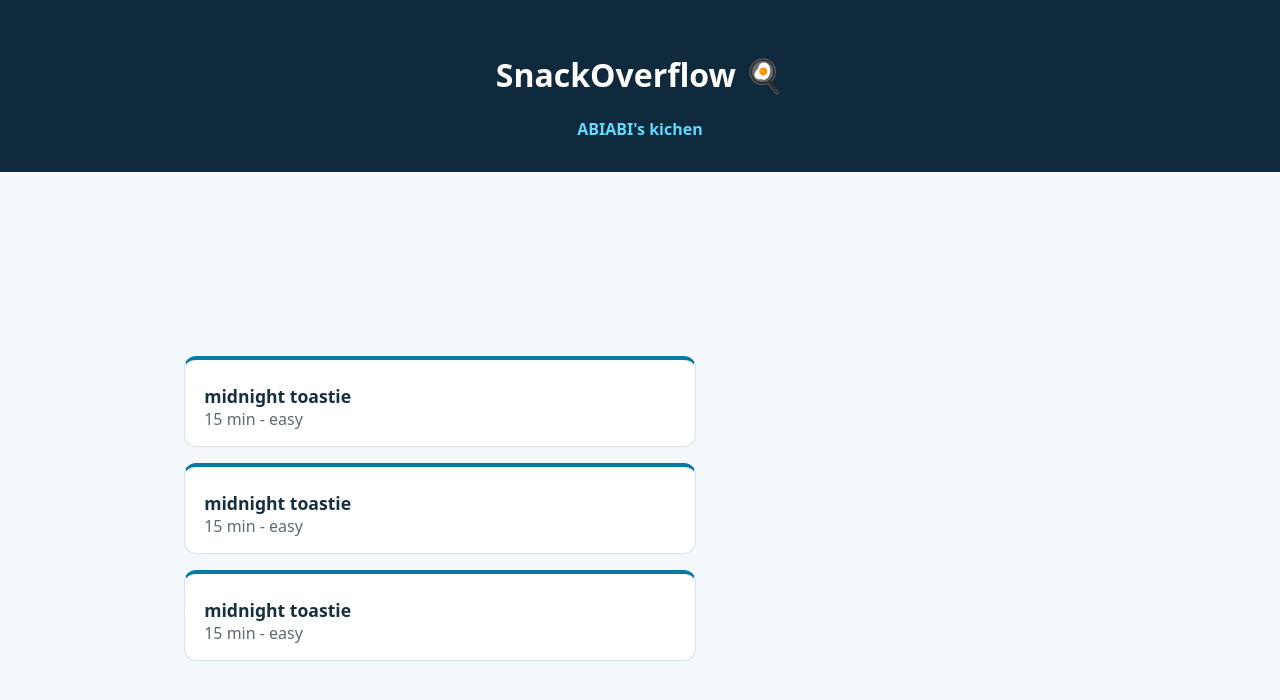
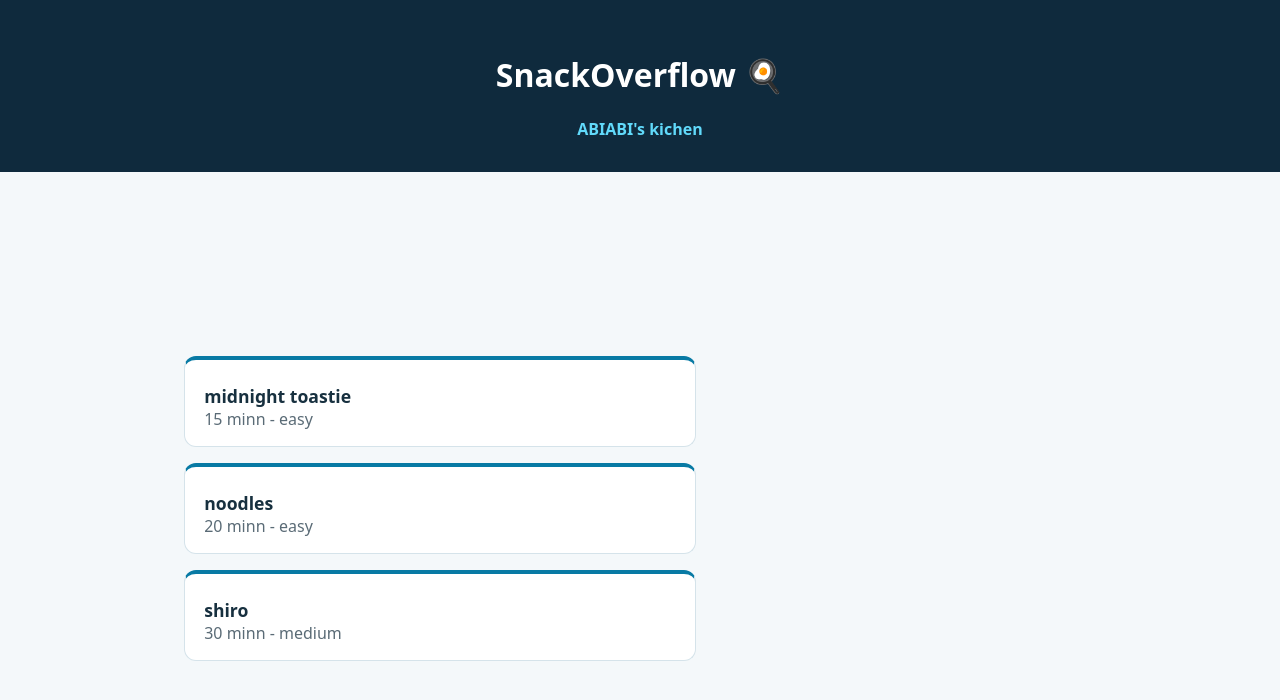
Before and after one commit to abrehaley109-cmd/myAssinment, a React (Vite) app in the folder cha2/snackoverflow/: page / in a window 1280 px wide. Shown: the top 700 px of the page. Built offline with nearby package versions, Linux system fonts and the light colour scheme.

Commit message:
pass data using props

```diff
--- a/cha2/snackoverflow/src/App.jsx
+++ b/cha2/snackoverflow/src/App.jsx
@@ -2,8 +2,7 @@ import RecipeCard from "./components/RecipeCard";
 
 function App() {
   const cook = "abiabi";
-  const photoUrl =
-    "https://images.unsplash.com/photo-1512621776951-a57141f2eefd?w=800";
+
 
   return (
     <>
@@ -13,9 +12,9 @@ function App() {
       </header>
 
       <mian className="page grid">
-       <RecipeCard/>
-       <RecipeCard/>
-       <RecipeCard/>
+       <RecipeCard name="midnight toastie" minutes={15} difficulty="easy"/>
+       <RecipeCard name="noodles" minutes={20} difficulty="easy"/>
+       <RecipeCard name="shiro" minutes={30} difficulty="medium"/>
       </mian>
     </>
   );
--- a/cha2/snackoverflow/src/components/RecipeCard.jsx
+++ b/cha2/snackoverflow/src/components/RecipeCard.jsx
@@ -1,9 +1,9 @@
 
-function RecipeCard(){
+function RecipeCard(props){
     return(
         <article className="card">
-          <h2>midnight toastie</h2>
-          <p>15 min - easy</p>
+          <h2>{props.name}</h2>
+          <p>{ props.minutes} minn - {props.difficulty}</p>
         </article>
     )
 }
```
